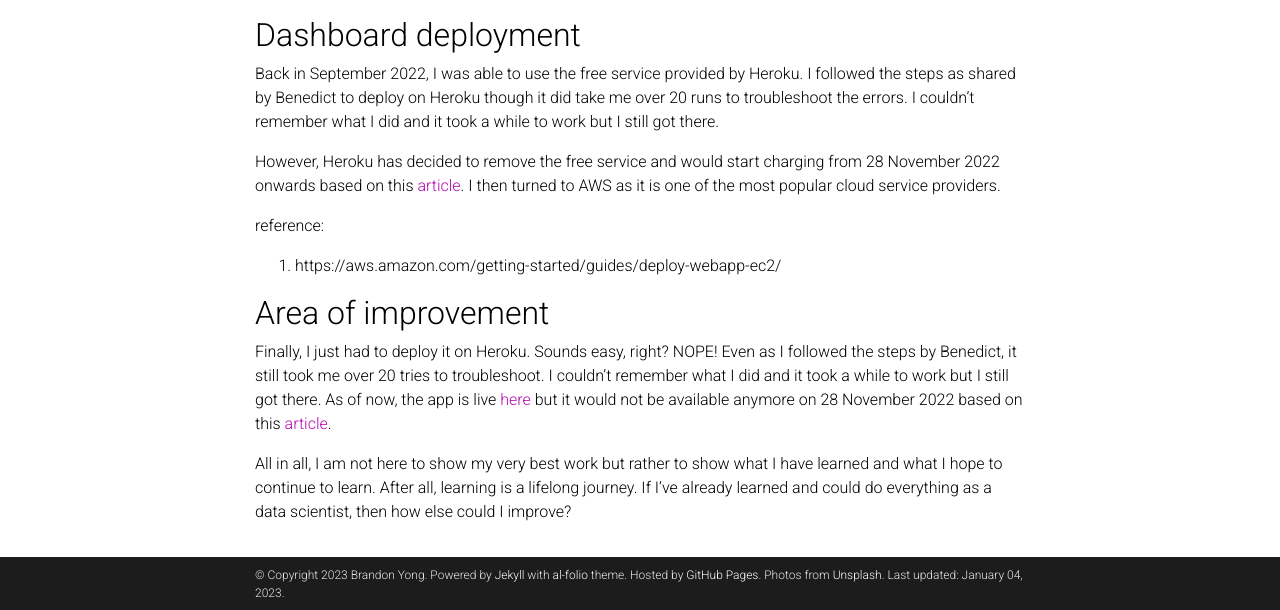
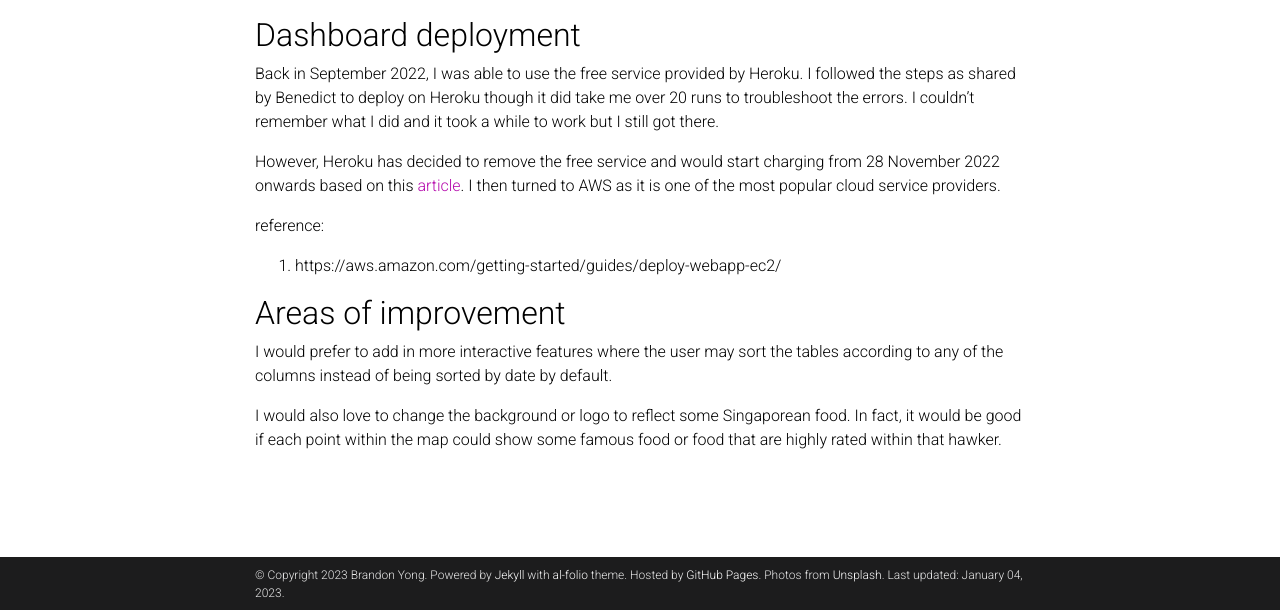
Before and after one commit to brandonyongys/brandonyongys.github.io, a Jekyll site: the page built from _projects/hawker-centre-dashboard.md, in a window 1280 px wide and 900 px high, scrolled down 1624 px, cut to the strip 290-900 px from the top of the window. Built offline with Jekyll 4.4.1, drawn with Linux system fonts in a browser that asks for light colours; comment, search, counter and statistics services are not loaded; a style sheet for code colours, icons or effects is not loaded.

Commit message:
Added in area of improvement

```diff
--- a/_projects/hawker-centre-dashboard.md
+++ b/_projects/hawker-centre-dashboard.md
@@ -65,9 +65,7 @@ reference:
 1. https://aws.amazon.com/getting-started/guides/deploy-webapp-ec2/
 
 
-## Area of improvement
+## Areas of improvement
+I would prefer to add in more interactive features where the user may sort the tables according to any of the columns instead of being sorted by date by default.
 
-Finally, I just had to deploy it on Heroku. Sounds easy, right? NOPE! Even as I followed the steps by Benedict, it still took me over 20 tries to troubleshoot. I couldn't remember what I did and it took a while to work but I still got there. As of now, the app is live [here](https://hawker-centre-db.herokuapp.com/) but it would not be available anymore on 28 November 2022 based on this [article](https://techcrunch.com/2022/08/25/heroku-announces-plans-to-eliminate-free-plans-blaming-fraud-and-abuse/).
-
-
-All in all, I am not here to show my very best work but rather to show what I have learned and what I hope to continue to learn. After all, learning is a lifelong journey. If I've already learned and could do everything as a data scientist, then how else could I improve?
+I would also love to change the background or logo to reflect some Singaporean food. In fact, it would be good if each point within the map could show some famous food or food that are highly rated within that hawker.
```
